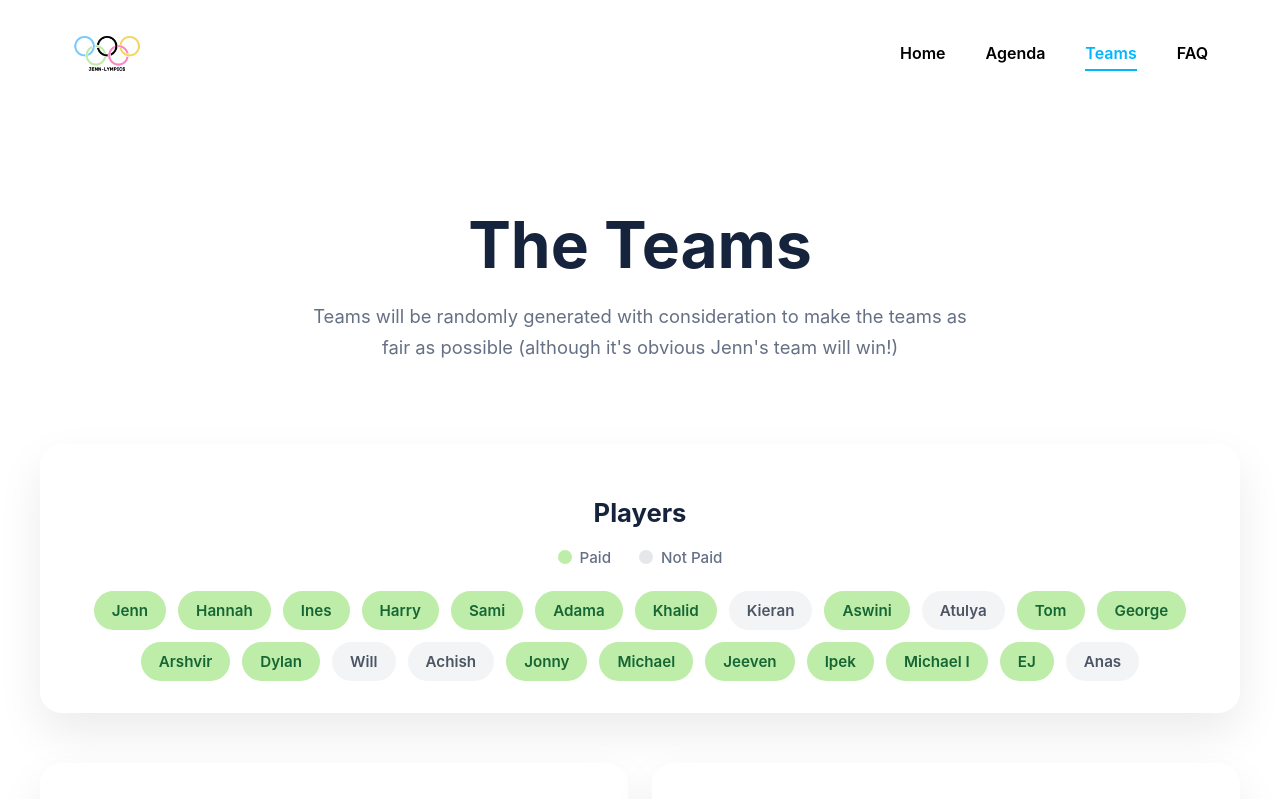
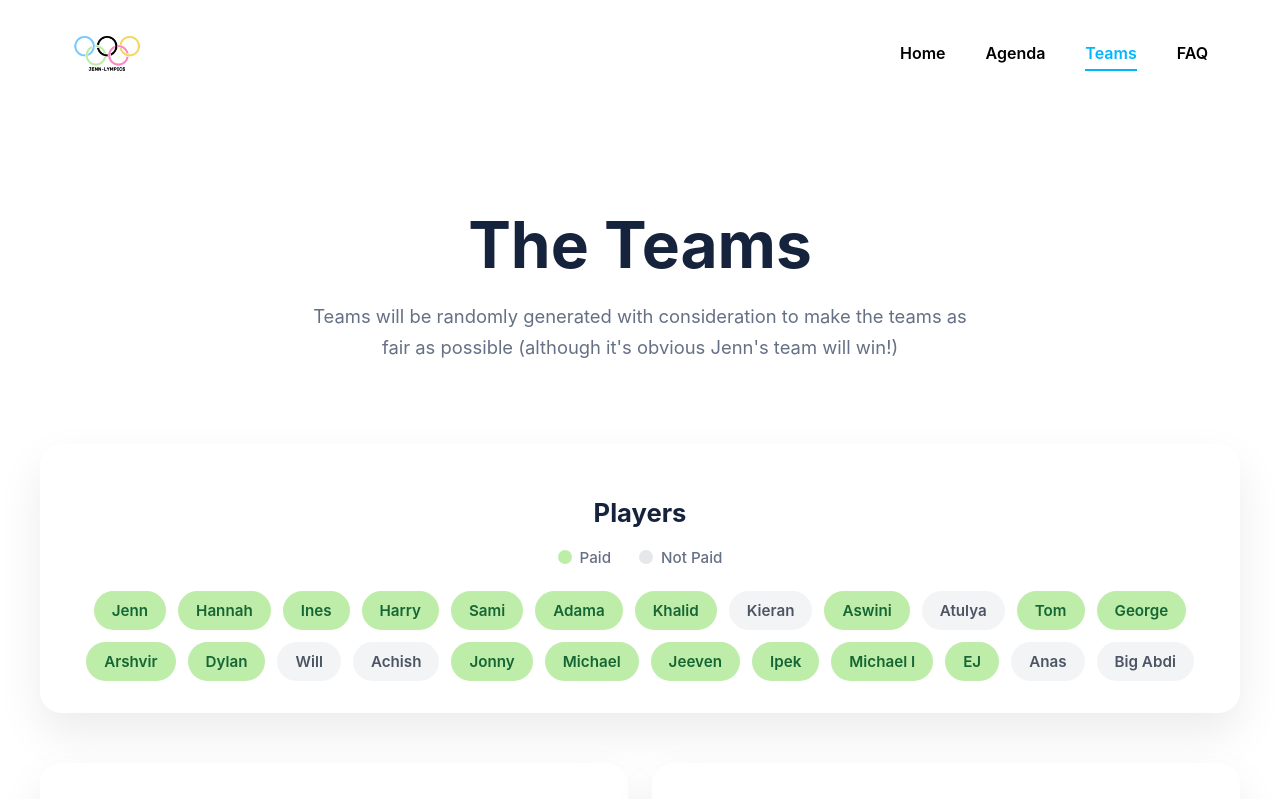
Before and after one commit to Jennipham/jenn-lympics, a React (Vite) app in the folder jenn-lympics-website/: page /teams in a window 1280 px wide. Shown: the top 799 px of the page. Built offline with nearby package versions, Linux system fonts and the light colour scheme.

Commit message:
Update players.ts

```diff
--- a/jenn-lympics-website/src/components/Teams/players.ts
+++ b/jenn-lympics-website/src/components/Teams/players.ts
@@ -22,4 +22,5 @@ export const players = [
         { name: "Michael I", paid: true },
         { name: "EJ", paid: true },
         { name: "Anas", paid: false },
+        { name: "Big Abdi", paid: false },
 ];
```
